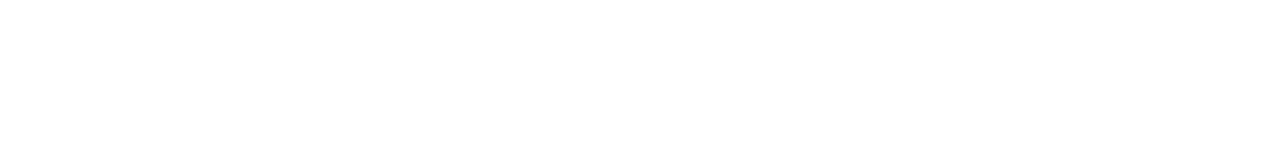
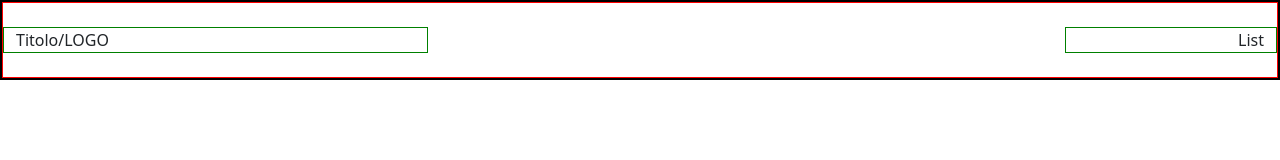
Before and after one commit to RiccardoGarbo/html-css-bootstrap-freelancer, a plain HTML site: page index.html in a window 1280 px wide. Drawn offline with nearby package versions, Linux system fonts and the light colour scheme.

Commit message:
bootstrap header

```diff
--- a/css/style.css
+++ b/css/style.css
@@ -0,0 +1,23 @@
+*[class^='container'] {
+    border: 2px solid black;
+}
+
+*[class^='row'] {
+    border: 1px solid red;
+    height: 100%;
+
+
+}
+
+*[class^='col'] {
+    border: 1px solid green;
+}
+
+/*HEADER*/
+header {
+    height: 80px
+}
+
+header .col {
+    height: 50px;
+}
--- a/index.html
+++ b/index.html
@@ -5,11 +5,25 @@
     <meta charset="UTF-8">
     <meta name="viewport" content="width=device-width, initial-scale=1.0">
     <title>Bootstrap Freelancer</title>
+    <link rel='stylesheet' href='https://cdnjs.cloudflare.com/ajax/libs/bootstrap/5.3.2/css/bootstrap.min.css'
+        integrity='sha512-b2QcS5SsA8tZodcDtGRELiGv5SaKSk1vDHDaQRda0htPYWZ6046lr3kJ5bAAQdpV2mmA/4v0wQF9MyU6/pDIAg=='
+        crossorigin='anonymous' />
     <link rel="stylesheet" href="css/style.css">
+
 </head>
 
 <body>
-
+    <!--header-->
+    <header class="container-fluid">
+        <div class="row align-items-center ">
+            <div class="col-4">
+                <span>Titolo/LOGO</span>
+            </div>
+            <div class="col-2 offset-6 text-end">
+                <span>List</span>
+            </div>
+        </div>
+    </header>
 </body>
 
 </html>
```
